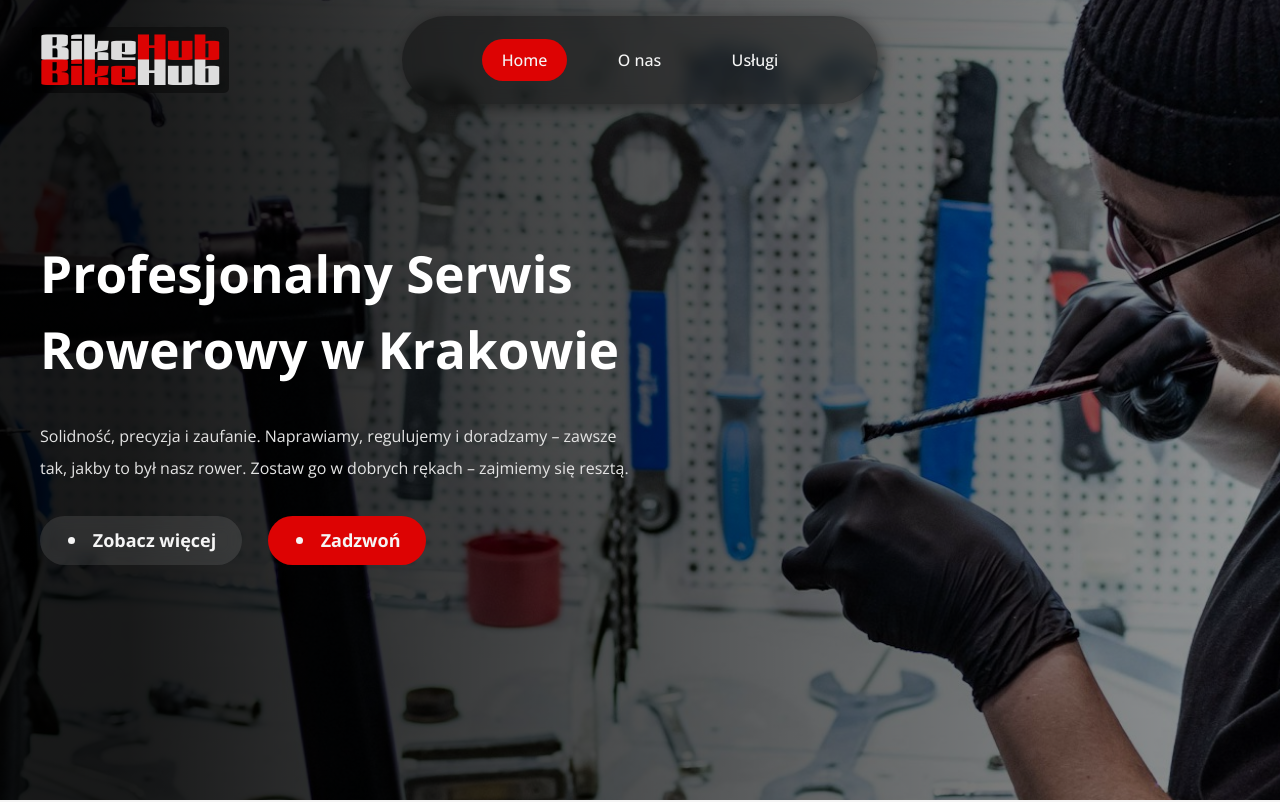
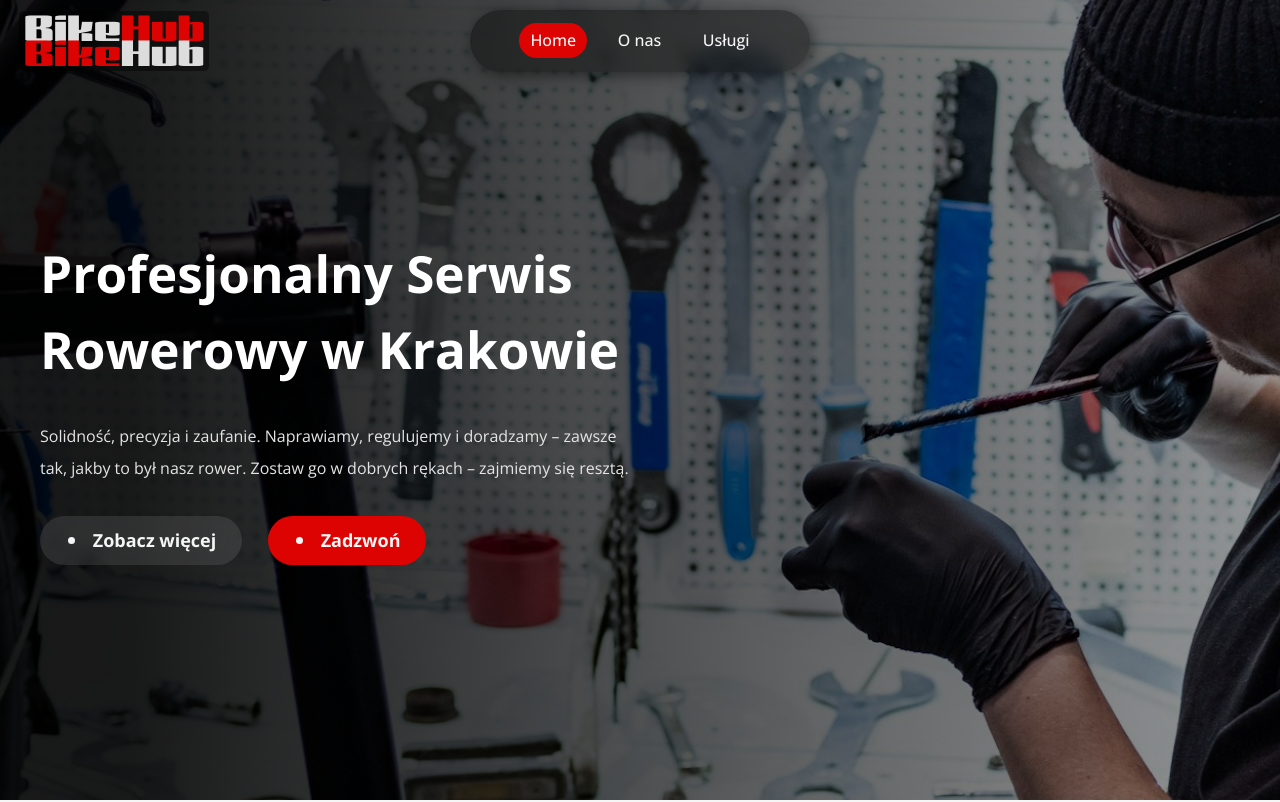
Before and after one commit to KM-WebDev/template-bike, a Next.js app: page / in a window 1280 px wide. Shown: the top 802 px of the page. Built offline with nearby package versions, Linux system fonts and the light colour scheme.

Commit message:
Fix Highlight and Navigation sizing.

```diff
--- a/src/components/Highlight/Highlight.module.scss
+++ b/src/components/Highlight/Highlight.module.scss
@@ -11,7 +11,7 @@
 
     svg {
         color: #666666;
-        width: 8rem;
-        height: 8rem;
+        width: 5rem;
+        height: 5rem;
     }
 }
--- a/src/components/Navigation/Navigation.module.scss
+++ b/src/components/Navigation/Navigation.module.scss
@@ -8,7 +8,7 @@
     width: 100%;
     height: 100%;
     display: flex;
-    padding: 1rem 2rem;
+    padding: 0.6rem 1.2rem;
     z-index: 100000;
     align-items: center;
 
@@ -28,13 +28,13 @@
     justify-content: center;
     .logo {
         position: absolute;
-        left: 2rem;
+        left: 1.2rem;
     }
 
     .main {
-        padding: 2rem 5rem;
+        padding: 1.2rem 3.1rem;
 
-        border-radius: 5rem;
+        border-radius: 3.1rem;
         background-color: rgba(#000, 0.4);
         backdrop-filter: blur(8px);
         box-shadow: 3px 3px 15px 0px rgba(#000, 0.5);
@@ -46,7 +46,7 @@
     display: flex;
     flex-direction: column;
     justify-content: center;
-    gap: 0.2rem;
+    gap: 0.1rem;
     height: 100%;
     color: $bg;
 }
@@ -66,14 +66,14 @@
 }
 
 .logo {
-    padding: 0.5rem;
+    padding: 0.3rem;
     background-color: rgba(#000, 0.4);
     backdrop-filter: blur(8px);
     border-radius: 5px;
 }
 
 .list {
-    gap: 2rem;
+    gap: 1.2rem;
     display: flex;
     list-style: none;
 }
@@ -86,7 +86,7 @@
     color: $bg;
     cursor: pointer;
     font-weight: 500;
-    padding: 0.6rem 1.2rem;
+    padding: 0.4rem 0.7rem;
 
     &:hover {
         color: $bg-light;
```
